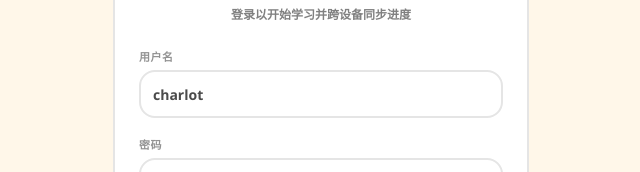
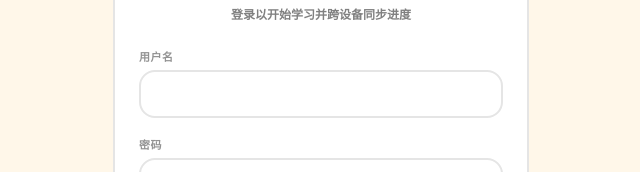
Before and after one commit to Charlot316/ThaiAlphabet, a Next.js app: page /course in a window 1280 px wide. Shown: the part 226-398 px from the top of the page, without its empty margins (319-959 px from the left). Built offline with nearby package versions, Linux system fonts and the light colour scheme.

Commit message:
Add user akp and remove hardcoded username charlot

```diff
--- a/src/components/AuthGuard.tsx
+++ b/src/components/AuthGuard.tsx
@@ -49,7 +49,7 @@ export default function AuthGuard({ children }: { children: React.ReactNode }) {
 }
 
 function LoginScreen() {
-  const [username, setUsername] = useState("charlot");
+  const [username, setUsername] = useState("");
   const [password, setPassword] = useState("");
   const [busy, setBusy] = useState(false);
   const [err, setErr] = useState("");
```
